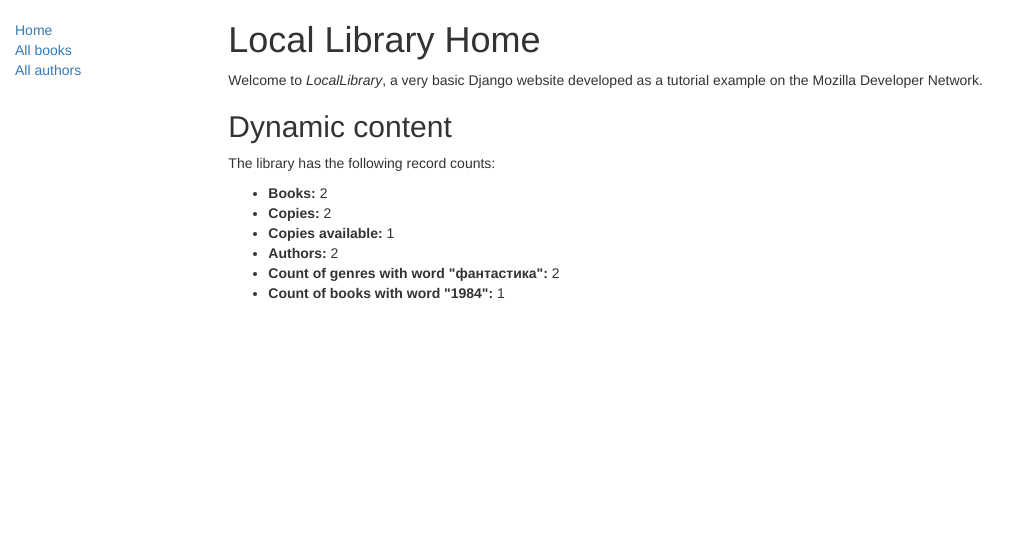
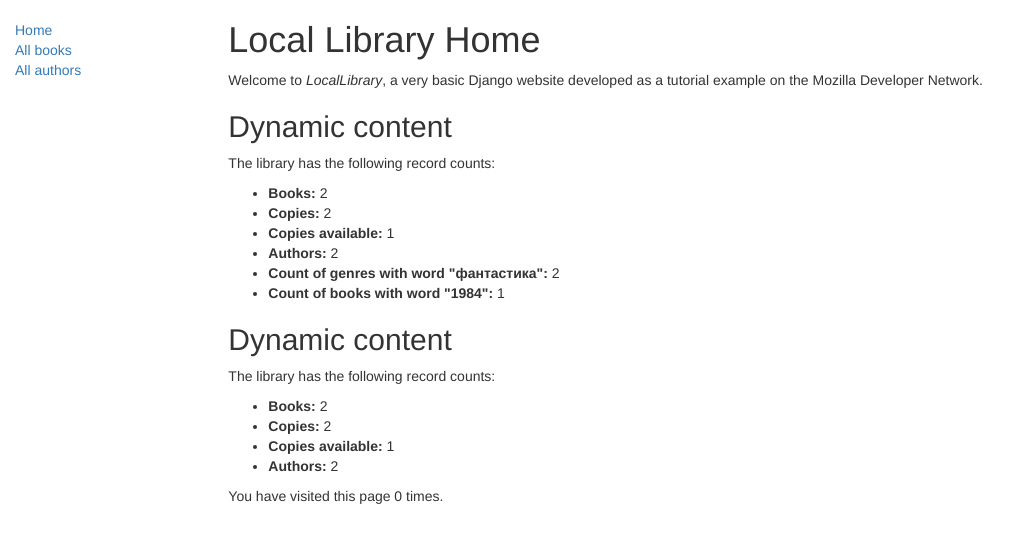
Before and after one commit to Neralis/locallibrary, a Django app: page /catalog/ in a window 1280 px wide. Shown: the top 543 px of the page, without its empty margins (0-1030 px from the left). Run offline with Django 5.2, Linux system fonts and the light colour scheme; data comes from the database, SQL or seed files in the repository; both versions use the stored data as it was after the commit; some libraries are stand-ins or nearby versions.

Commit message:
Сессии

```diff
--- a/catalog/templates/index.html
+++ b/catalog/templates/index.html
@@ -25,4 +25,18 @@
     <li><strong>Count of books with word "1984":</strong> {{ num_book_with_word_1984 }}</li>
   </ul>
 
+  <h2>Dynamic content</h2>
+
+  <p>The library has the following record counts:</p>
+  <ul>
+    <li><strong>Books:</strong> {{ num_books }}</li>
+    <li><strong>Copies:</strong> {{ num_instances }}</li>
+    <li><strong>Copies available:</strong> {{ num_instances_available }}</li>
+    <li><strong>Authors:</strong> {{ num_authors }}</li>
+  </ul>
+
+  <p>
+    You have visited this page {{ num_visits }}{% if num_visits == 1 %} time{% else %} times{% endif %}.
+  </p>
+
 {% endblock %}
--- a/catalog/views.py
+++ b/catalog/views.py
@@ -39,11 +39,14 @@ def index(request):
     num_book_with_word_1984 = Book.objects.filter(title__icontains = "1984").count()
     num_genres_with_word_f = Genre.objects.filter(name__icontains = "фантастика").count()
 
+    num_visits=request.session.get('num_visits', 0)
+    request.session['num_visits'] = num_visits+1
+
     # Отрисовка HTML-шаблона index.html с данными внутри
     # переменной контекста context
     return render(
         request,
         'index.html',
         context={'num_books':num_books,'num_instances':num_instances,'num_instances_available':num_instances_available,'num_authors':num_authors,
-'num_book_with_word_1984':num_book_with_word_1984,'num_genres_with_word_f':num_genres_with_word_f},
+'num_book_with_word_1984':num_book_with_word_1984,'num_genres_with_word_f':num_genres_with_word_f, 'num_visits':num_visits}
     )
```
Also changed, not shown: db.sqlite3.
